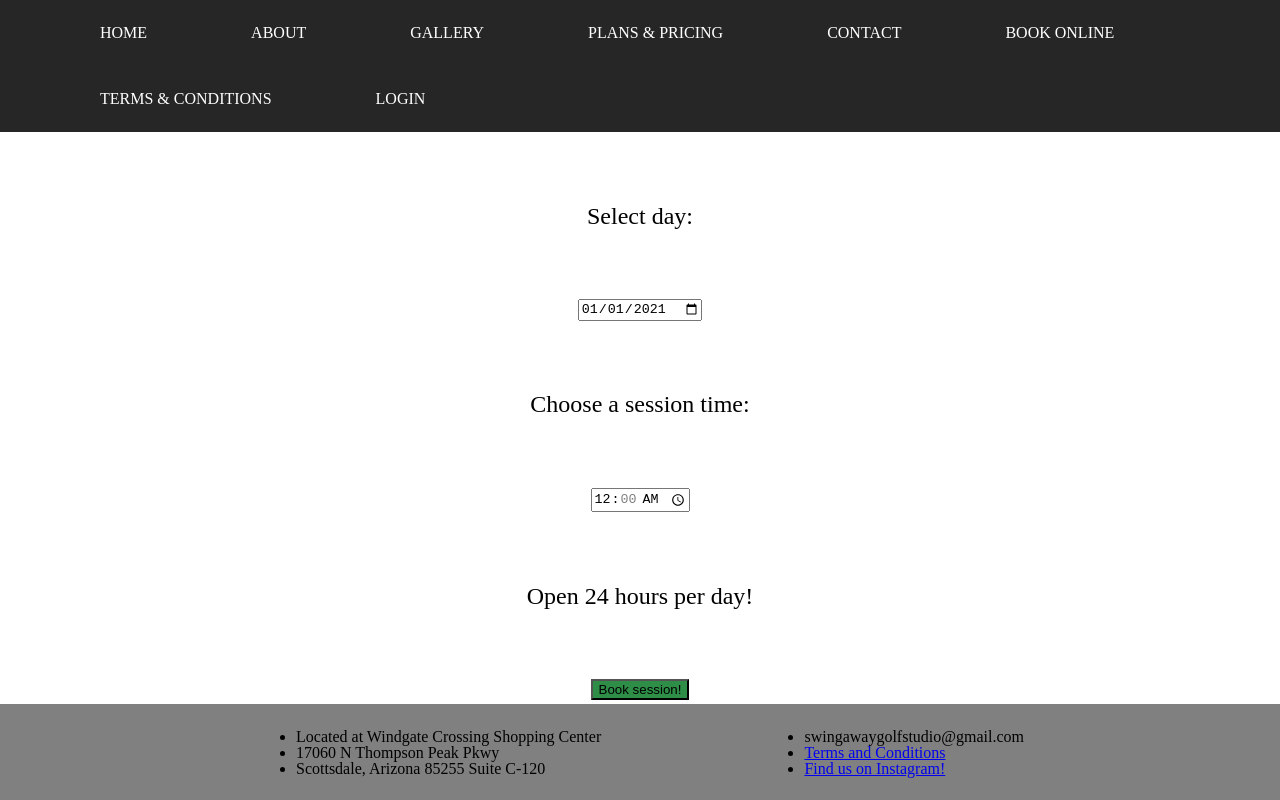
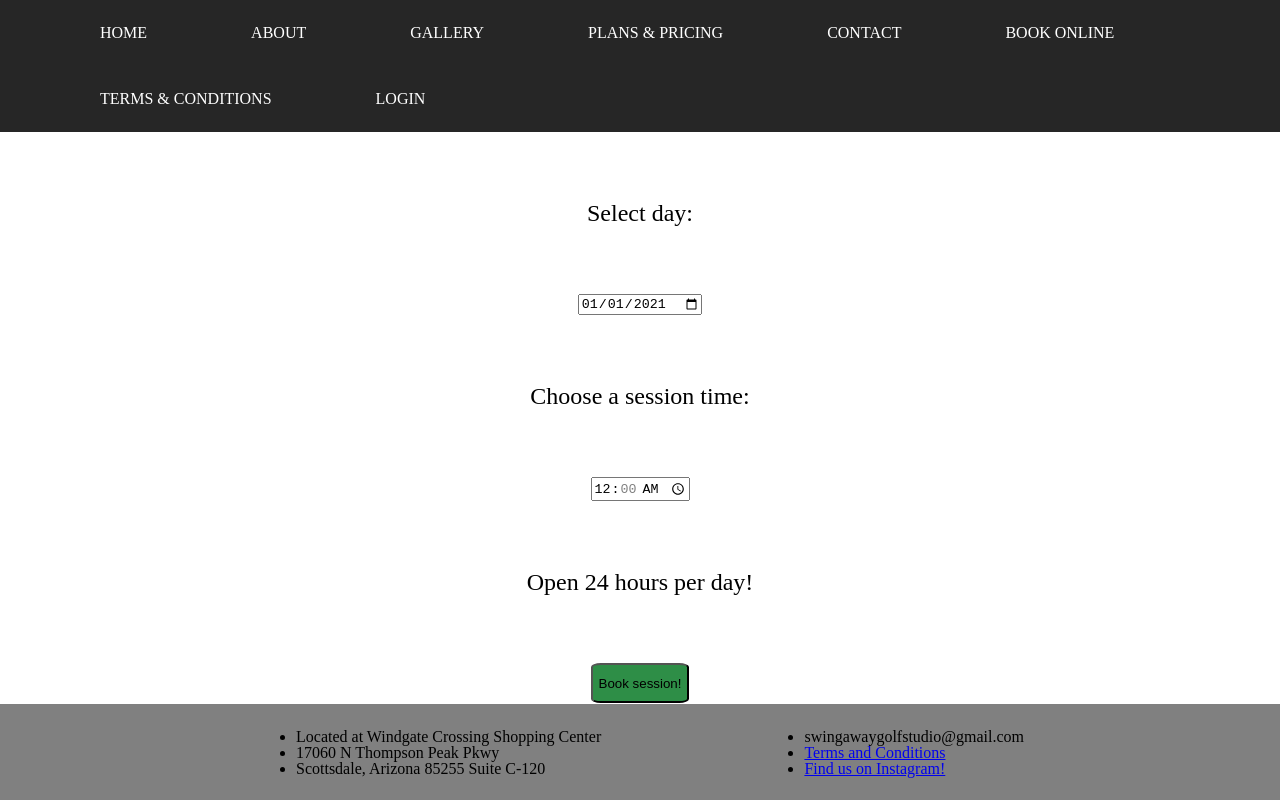
Before and after one commit to coreycarter10/capstone-project, a website: page client/booking.html in a window 1280 px wide. Drawn offline with nearby package versions, Linux system fonts and the light colour scheme.

Commit message:
Edited Book Session button styling

```diff
--- a/client/index.css
+++ b/client/index.css
@@ -296,6 +296,8 @@ footer {
 
 #bookSession {
     background-color: #2E8E47;
+    height: 5vh;
+    border-radius: 10%;
 }
 
 #selectDay {
```
